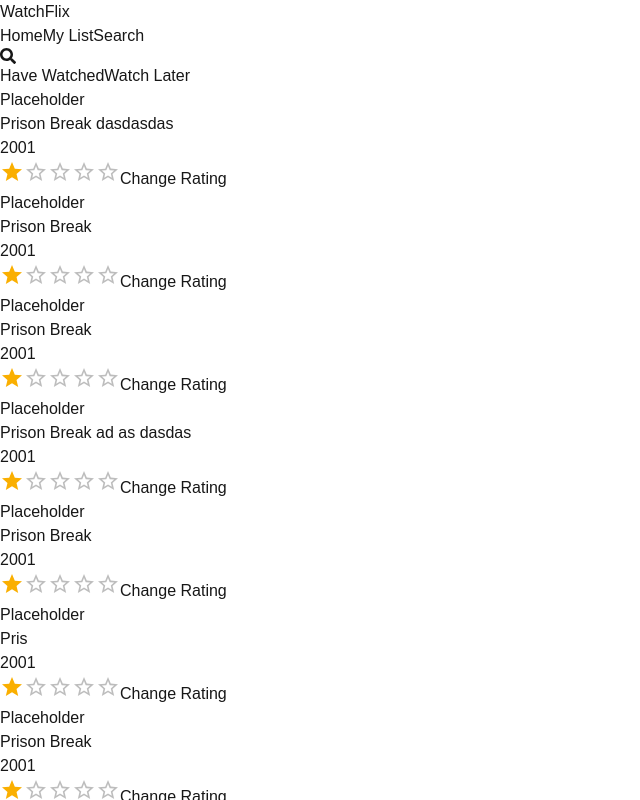
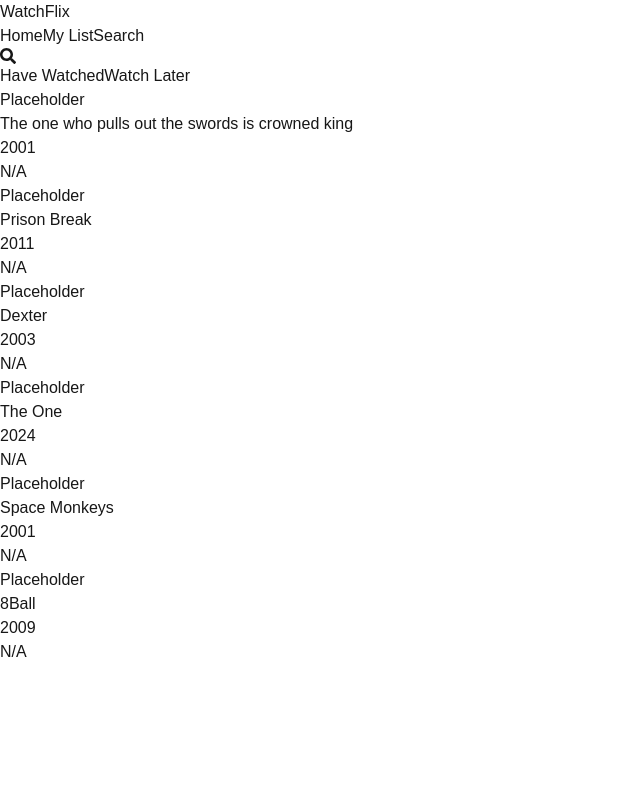
Before and after one commit to ShotCrib77/movie-app, a Next.js app: page /mylist in a window 1280 px wide. Both pictures are taken after a click on the button "Have Watched". Shown: the top 800 px of the page, without its empty margins (0-640 px from the left). Built offline with nearby package versions, Linux system fonts and the light colour scheme.

Commit message:
Seperated watch later and have watched

```diff
--- a/src/app/components/general/StarRating.tsx
+++ b/src/app/components/general/StarRating.tsx
@@ -2,18 +2,12 @@
 
 interface StarRatingProps {
   isReadOnly: boolean;
-  starSize?: "medium" | "large";
+  starSize: "medium" | "large";
   precision: 1 | 0.1;
 }
 
 export default function StarRating({isReadOnly, starSize, precision}: StarRatingProps) {
   return (
-    <>
-      {starSize ? (
-        <Rating name="half-rating-read" size={starSize} defaultValue={1} precision={precision} readOnly={isReadOnly} />
-      ) : (
-        <h1>N/A</h1>
-      )}
-    </>
+    <Rating name="half-rating-read" size={starSize} defaultValue={1} precision={precision} readOnly={isReadOnly} />
   );
 }
--- a/src/app/components/mylist/ListItem.tsx
+++ b/src/app/components/mylist/ListItem.tsx
@@ -4,13 +4,13 @@
 import { useState } from "react";
 
 interface ListItemProps {
-  imageSrc?: string;
   movieName: string;
   movieYear: number;
+  imageSrc?: string;
+  haveWatched?: boolean;
 }
 
-export default function ListItem({imageSrc, movieName, movieYear}: ListItemProps) {
-
+export default function ListItem({imageSrc, movieName, movieYear, haveWatched}: ListItemProps) {
   const [isReadOnly, setIsReadOnly] = useState<boolean>(true);
   const [starSize, setStarSize] = useState<"medium"|"large">("medium");
 
@@ -31,7 +31,7 @@
           <h2>{movieYear}</h2>
         </div>
       </div>
-
+      {haveWatched ? (
         <div className="flex flex-col gap-3 items-center">
           <StarRating isReadOnly={isReadOnly} precision={1} starSize={starSize} />
           <button
@@ -40,6 +40,9 @@
             {isReadOnly ? ("Change Rating") : ("Confirm")}
           </button>
         </div>
+      ) : (
+        <h1 className="flex flex-col gap-3 items-center">N/A</h1>
+      )}
     </section>
   );
 }
--- a/src/app/components/mylist/ListItemsContainer.tsx
+++ b/src/app/components/mylist/ListItemsContainer.tsx
@@ -1,20 +1,18 @@
 import ListItem from "./ListItem";
 
-export default function ListItemsContainer() {
+interface ListItemsContainerProp {
+  haveWatched: boolean;
+}
+
+export default function ListItemsContainer({haveWatched}: ListItemsContainerProp) {
   return (
     <section className="w-full flex flex-col items-center gap-4 justify-center">
-      <ListItem movieName={"Prison Break dasdasdas"} movieYear={2001} />
-      <ListItem movieName={"Prison Break"} movieYear={2001} />
-      <ListItem movieName={"Prison Break"} movieYear={2001} />
-      <ListItem movieName={"Prison Break ad as dasdas"} movieYear={2001} />
-      <ListItem movieName={"Prison Break"} movieYear={2001} />
-      <ListItem movieName={"Pris"} movieYear={2001} />
-      <ListItem movieName={"Prison Break"} movieYear={2001} />
-      <ListItem movieName={"Prison Break"} movieYear={2001} />
-      <ListItem movieName={"Prison Break"} movieYear={2001} />
-      <ListItem movieName={"Prison Break"} movieYear={2001} />
-
-
+      <ListItem movieName={"The one who pulls out the swords is crowned king"} movieYear={2001} haveWatched={haveWatched} />
+      <ListItem movieName={"Prison Break"} movieYear={2011} haveWatched={haveWatched} />
+      <ListItem movieName={"Dexter"} movieYear={2003} haveWatched={haveWatched} />
+      <ListItem movieName={"The One"} movieYear={2024} haveWatched={haveWatched} />
+      <ListItem movieName={"Space Monkeys"} movieYear={2001} haveWatched={haveWatched} />
+      <ListItem movieName={"8Ball"} movieYear={2009} haveWatched={haveWatched} />
     </section>
   );
 }
--- a/src/app/components/mylist/ListOption.tsx
+++ b/src/app/components/mylist/ListOption.tsx
@@ -1,23 +1,26 @@
 "use client";
 import { useState } from "react";
 
-export default function ListOptions() {
-  const [activeList, setActiveList] = useState<"Have Watched" | "Watch Later">("Have Watched")
+interface ListOptionProps {
+  activeList: "Have Watched" | "Watch Later";
+  setActiveList: React.Dispatch<React.SetStateAction<"Have Watched" | "Watch Later">>;
+}
 
+export default function ListOptions({activeList, setActiveList}: ListOptionProps) {
   const changeActiveList = () => {
-    setActiveList(activeList === "Have Watched" ? "Watch Later" : "Have Watched")
-  }
+    setActiveList(activeList === "Have Watched" ? "Watch Later" : "Have Watched");
+  };
 
   return (
     <section className="flex w-4/6 ml-4 items-center gap-3">
       <button
-        className={`bg-button rounded text-white p-3 ${activeList === "Have Watched" ? "scale-110" : ""}`}
+        className={`bg-button rounded text-white p-2 ${activeList === "Have Watched" ? "scale-110" : ""}`}
         onClick={changeActiveList}>
         Have Watched
       </button>
 
       <button
-        className={`bg-button rounded text-white p-3 ${activeList === "Watch Later" ? "scale-110" : ""}`}
+        className={`bg-button rounded text-white p-2 ${activeList === "Watch Later" ? "scale-110" : ""}`}
         onClick={changeActiveList}>
         Watch Later
       </button>
--- a/src/app/mylist/page.tsx
+++ b/src/app/mylist/page.tsx
@@ -1,11 +1,20 @@
+"use client";
+
 import ListItemsContainer from "../components/mylist/ListItemsContainer";
 import ListOptions from "../components/mylist/ListOption";
+import { useState } from "react";
 
 export default function Mylist() {
+  const [activeList, setActiveList] = useState<"Have Watched" | "Watch Later">("Have Watched");
+
   return (
     <section className="flex flex-col justify-center items-center py-24">
-      <ListOptions />
-      <ListItemsContainer />
+      <ListOptions activeList={activeList} setActiveList={setActiveList} />
+      {activeList === "Have Watched" ? (
+        <ListItemsContainer haveWatched={true} />
+      ) : (
+        <ListItemsContainer haveWatched={false} />
+      )}
     </section>
   );
 }
```
Lines whose indentation alone changed are shown as unchanged.
